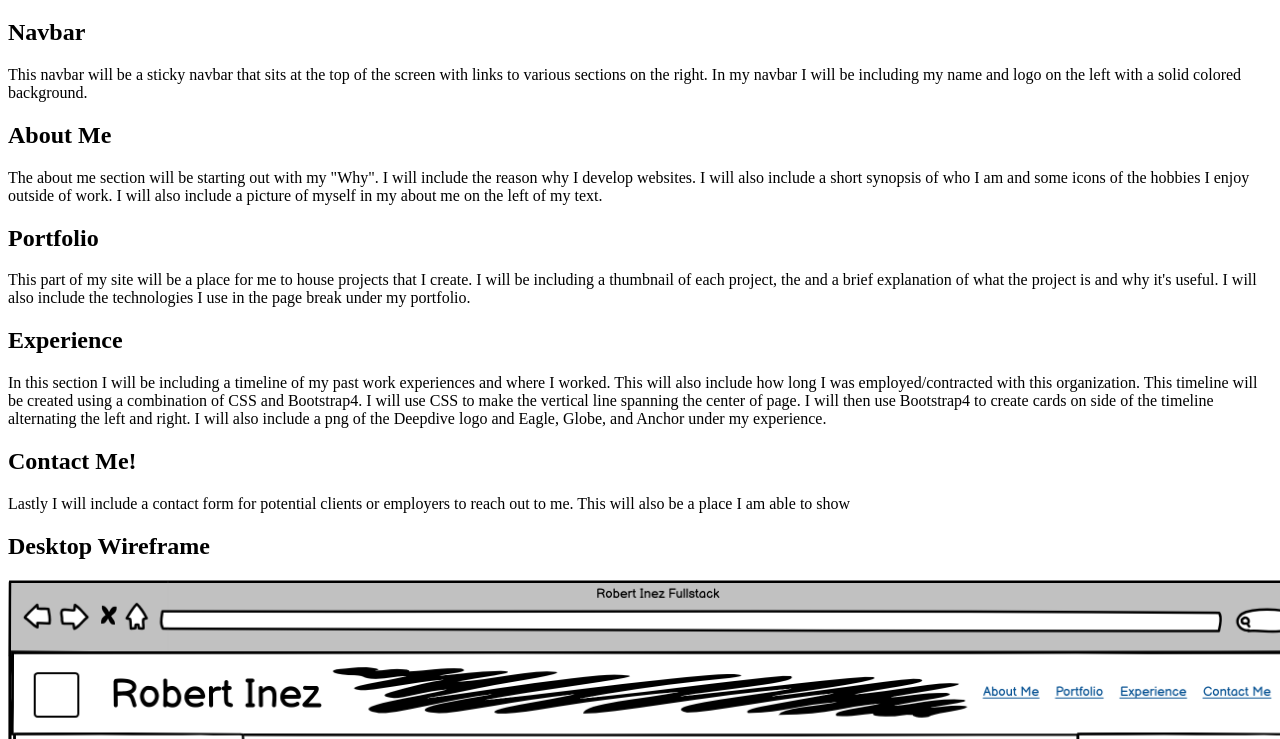
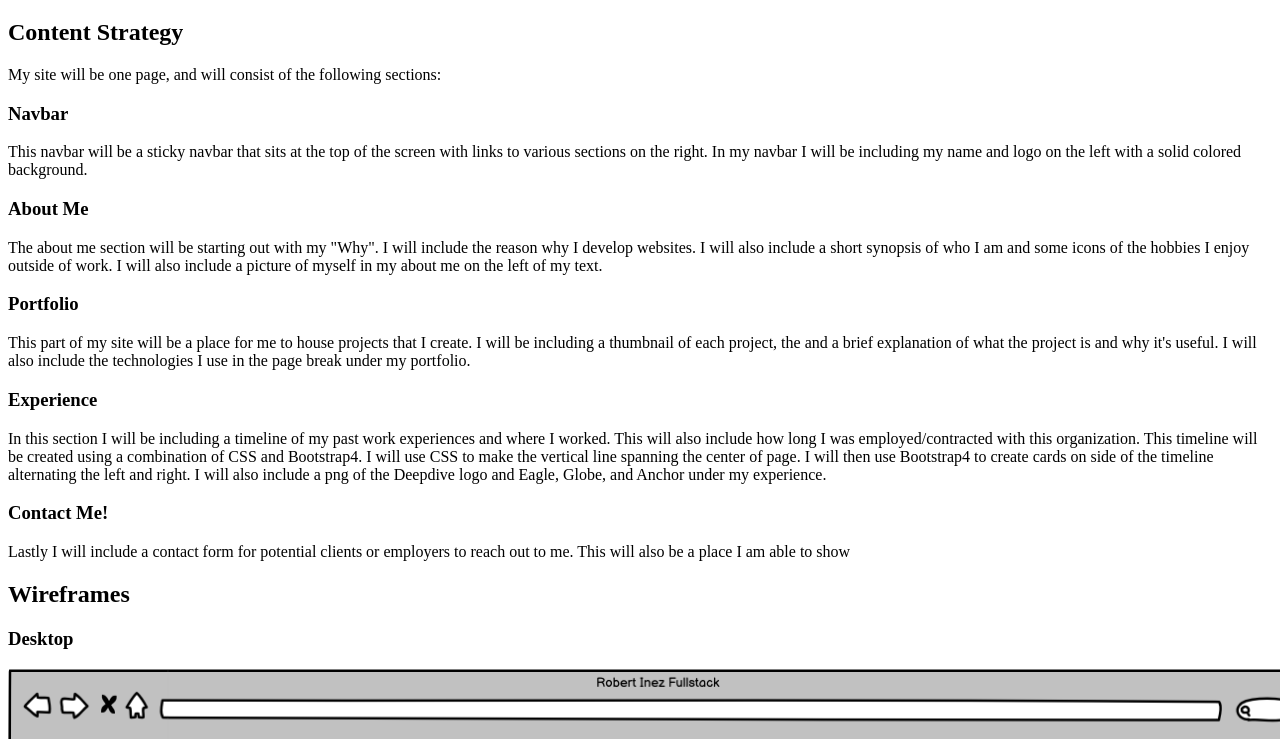
Before and after one commit to robert-inez/my-pwp-robert-inez, a plain HTML site: page public_html/documentation/milestone-2.html in a window 1280 px wide. Shown: the part 61-800 px from the top of the page. Drawn offline with Linux system fonts and the light colour scheme.

Commit message:
added Content Strategy h2 and adjusted heading sizes

```diff
--- a/public_html/documentation/milestone-2.html
+++ b/public_html/documentation/milestone-2.html
@@ -7,23 +7,26 @@
 <body>
 <h1>Milestone 2</h1>
 <section class="content-strategy">
-	<h2>Navbar</h2>
+	<h2>Content Strategy</h2>
+	<p>My site will be one page, and will consist of the following sections:</p>
+	<h3>Navbar</h3>
 	<p>This navbar will be a sticky navbar that sits at the top of the screen with links to various sections on the right. In my navbar I will be including my name and logo on the left with a solid colored background.</p>
-	<h2>About Me</h2>
+	<h3>About Me</h3>
 	<p>The about me section will be starting out with my "Why". I will include the reason why I develop websites. I will also include a short synopsis of who I am and some icons of the hobbies I enjoy outside of work. I will also include a picture of myself in my about me on the left of my text.</p>
-	<h2>Portfolio</h2>
+	<h3>Portfolio</h3>
 	<p>This part of my site will be a place for me to house projects that I create. I will be including a thumbnail of each project, the and a brief explanation of what the project is and why it's useful. I will also include the technologies I use in the page break under my portfolio.</p>
-	<h2>Experience</h2>
+	<h3>Experience</h3>
 	<p>In this section I will be including a timeline of my past work experiences and where I worked. This will also include how long I was employed/contracted with this organization. This timeline will be created using a combination of CSS and Bootstrap4. I will use CSS to make the vertical line spanning the center of page. I will then use Bootstrap4 to create cards on side of the timeline alternating the left and right. I will also include a png of the Deepdive logo and Eagle, Globe, and Anchor under my experience.</p>
-	<h2>Contact Me!</h2>
+	<h3>Contact Me!</h3>
 	<p>Lastly I will include a contact form for potential clients or employers to reach out to me. This will also be a place I am able to show </p>
 </section>
 <section class="wireframe-desktop">
-	<h2>Desktop Wireframe</h2>
+	<h2>Wireframes</h2>
+	<h3>Desktop</h3>
 	<img src="desktop.png" width="1300px" alt="Desktop Wireframe">
 </section>
 <section class="wireframe-mobile">
-	<h2>Mobile Wireframe</h2>
+	<h3>Mobile</h3>
 	<img src="mobile.png" width="100%" alt="Mobile Wireframe">
 </section>
 </body>
```
